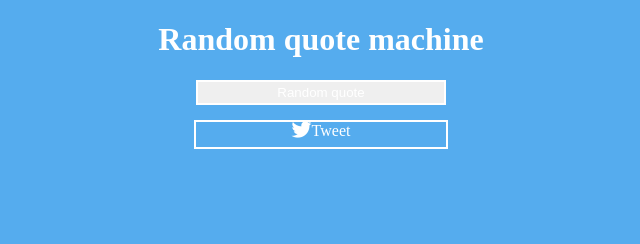
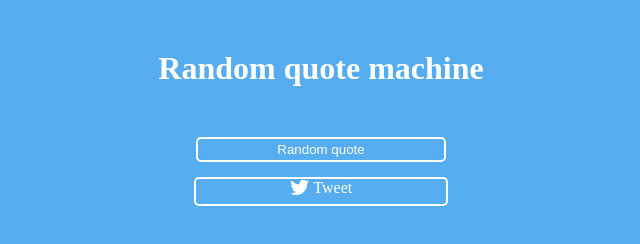
Before and after one commit to 198753/zadanie-12-5, a plain HTML site: page index.html in a window 1280 px wide. Shown: the whole page, without its empty margins (319-959 px from the left). Drawn offline with nearby package versions, Linux system fonts and the light colour scheme; no server answers.

Commit message:
poprawki1

```diff
--- a/index.html
+++ b/index.html
@@ -3,7 +3,7 @@
 	<head>
 		<meta charset="utf-8">
 		<script src="https://code.jquery.com/jquery-3.2.1.js"></script>
-		<link rel="stylesheet" href="path/to/font-awesome/css/font-awesome.min.css">
+		<link rel="stylesheet" href="https://cdnjs.cloudflare.com/ajax/libs/font-awesome/4.7.0/css/font-awesome.min.css">
 		<link rel="stylesheet" href="style.css">
 		<title>Zadanie 12.5</title>
 	</head>
@@ -20,7 +20,7 @@
 				</div>
 				<div>
 					<button class="trigger"> Random quote </button>
-					<a href="#" target="_blank" class="tweet"><i class="fa fa-lg fa-twitter" aria-hidden="true"></i>Tweet</a>
+					<a href="#" target="_blank" class="tweet"><i class="fa fa-lg fa-twitter" aria-hidden="true"></i> Tweet</a>
 
 				</div>
 		</main>
--- a/style.css
+++ b/style.css
@@ -1,11 +1,10 @@
 body {
 	background-color: #55ACEE;
 }
-
-
 h1, h2, h3 {
 	text-align: center;
 	color: white;
+	margin-top: 50px;
 }
 .trigger, .tweet {
 	display: block;
@@ -13,8 +12,10 @@ h1, h2, h3 {
 	height: 25px;
 	width: 250px;
 	border: 2px solid white;
+	border-radius: 5px;
 	text-decoration: none;
 	margin: auto;
 	margin-top: 15px;
 	color: white;
+	background-color: #55ACEE;
 }
```
